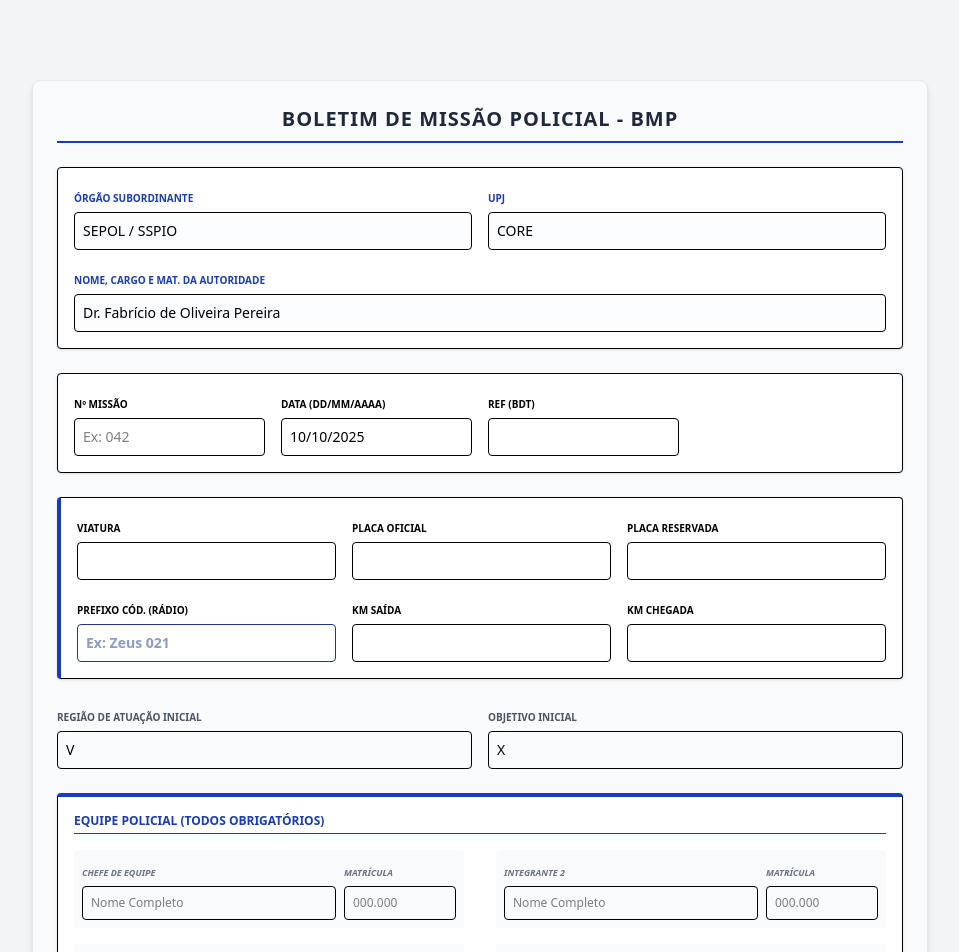
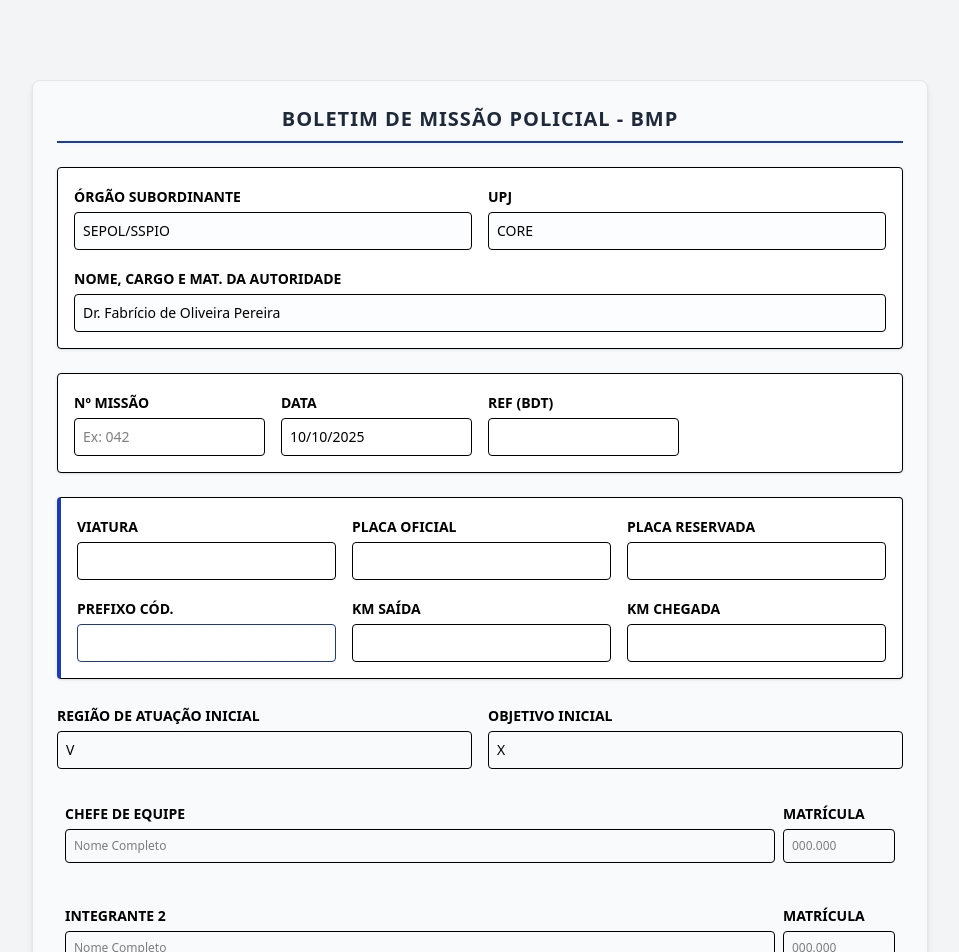
Before and after one commit to dustein/core-bmp, a React (Vite) app: page / in a window 1280 px wide. Shown: the top 952 px of the page, without its empty margins (160-1119 px from the left). Built offline with nearby package versions, Linux system fonts and the light colour scheme.

Commit message:
ajustes no FormStart

```diff
--- a/src/FormStart.tsx
+++ b/src/FormStart.tsx
@@ -1,190 +1,3 @@
-// import { useForm, useFieldArray } from "react-hook-form"; // Importe o useFieldArray
-// import { zodResolver } from "@hookform/resolvers/zod";
-// import { formSchema, type FormData } from "./assets/formSchema";
-
-// export function FormStart({ onPreview }: { onPreview: (data: FormData) => void }) {
-//   const {
-//     register,
-//     handleSubmit,
-//     control, // Necessário para o FieldArray
-//     formState: { errors }
-//   } = useForm<FormData>({
-//     resolver: zodResolver(formSchema),
-//     defaultValues: {
-//       orgaoSubordinante: "SEPOL / SSPIO",
-//       upj: "CORE",
-//       regiaoAtuacao: "V",
-//       autoridade: "Dr. Fabrício de Oliveira Pereira",
-//       ano: "2025",
-//       objetivo: "X",
-//       data: "10/10/2025",
-//       // Iniciamos com 4 campos vazios
-//       equipe: [
-//         { nome: "", mat: "" },
-//         { nome: "", mat: "" },
-//         { nome: "", mat: "" },
-//         { nome: "", mat: "" },
-//       ]
-//     }
-//   });
-
-//   const { fields } = useFieldArray({
-//     control,
-//     name: "equipe",
-//   });
-
-
-//   return (
-//     <div className="max-w-4xl mx-auto p-6 bg-gray-50 rounded-lg shadow-md my-10 font-sans">
-//       <h2 className="text-xl font-bold text-gray-800 mb-6 border-b pb-2 text-center uppercase">
-//         Boletim de Missão Policial - BMP
-//       </h2>
-
-//       <form onSubmit={handleSubmit(onPreview)} className="space-y-6">
-
-//         {/* SEÇÃO 1: CABEÇALHO E AUTORIDADE (Agora Editáveis) */}
-//         <div className="grid grid-cols-1 md:grid-cols-2 gap-4 bg-white p-4 rounded border shadow-sm">
-//           <div>
-//             <label className="text-xs font-bold text-blue-800 uppercase">Órgão Subordinante</label>
-//             <input {...register("orgaoSubordinante")} className="w-full border p-2 rounded mt-1 text-sm bg-blue-50/30" />
-//           </div>
-//           <div>
-//             <label className="text-xs font-bold text-blue-800 uppercase">UPJ</label>
-//             <input {...register("upj")} className="w-full border p-2 rounded mt-1 text-sm bg-blue-50/30" />
-//           </div>
-//           <div className="md:col-span-2">
-//             <label className="text-xs font-bold text-blue-800 uppercase">Nome, Cargo e Mat. da Autoridade</label>
-//             <input {...register("autoridade")} className="w-full border p-2 rounded mt-1 text-sm bg-blue-50/30" />
-//           </div>
-//         </div>
-
-//         {/* SEÇÃO 2: DADOS DA MISSÃO */}
-//         <div className="grid grid-cols-2 md:grid-cols-4 gap-4">
-//           <div>
-//             <label className="text-xs font-bold uppercase">Nº Missão</label>
-//             <input {...register("missaoNumero")} className="w-full border p-2 rounded mt-1" placeholder="Ex: 042" />
-//           </div>
-//           <div>
-//             <label className="text-xs font-bold uppercase">Data (DD/MM)</label>
-//             <input {...register("data")} className="w-full border p-2 rounded mt-1" />
-//           </div>
-//           <div>
-//             <label className="text-xs font-bold uppercase">Ref (BDT)</label>
-//             <input {...register("referencia")} className="w-full border p-2 rounded mt-1" />
-//           </div>
-//         </div>
-
-//         {/* SEÇÃO 3: VIATURA E KM */}
-//         <div className="grid grid-cols-2 md:grid-cols-3 gap-4 bg-white p-4 rounded border shadow-sm">
-//           <div>
-//             <label className="text-xs font-bold uppercase">Viatura</label>
-//             <input {...register("viatura")} className="w-full border p-2 rounded mt-1" />
-//           </div>
-//           <div>
-//             <label className="text-xs font-bold uppercase">Placa Oficial</label>
-//             <input {...register("placaOficial")} className="w-full border p-2 rounded mt-1" />
-//           </div>
-//           <div>
-//             <label className="text-xs font-bold uppercase">Placa Reservada</label>
-//             <input {...register("placaReservada")} className="w-full border p-2 rounded mt-1" />
-//           </div>
-//           <div>
-//             <label className="text-xs font-bold uppercase">KM Saída</label>
-//             <input {...register("kmSaida")} className="w-full border p-2 rounded mt-1" />
-//           </div>
-//           <div>
-//             <label className="text-xs font-bold uppercase">KM Chegada</label>
-//             <input {...register("kmChegada")} className="w-full border p-2 rounded mt-1" />
-//           </div>
-//         </div>
-
-//         {/* SEÇÃO 4: REGIÃO E OBJETIVO */}
-//         <div className="grid grid-cols-1 md:grid-cols-2 gap-4">
-//           <div>
-//             <label className="text-xs font-bold uppercase">Região de Atuação Inicial</label>
-//             <input {...register("regiaoAtuacao")} className="w-full border p-2 rounded mt-1 text-sm" />
-//           </div>
-//           <div>
-//             <label className="text-xs font-bold uppercase">Objetivo Inicial</label>
-//             <input {...register("objetivo")} className="w-full border p-2 rounded mt-1 text-sm" />
-//           </div>
-//         </div>
-
-//       {/* SEÇÃO 5: EQUIPE POLICIAL */}
-//         <div className="bg-white p-4 rounded border shadow-sm space-y-4">
-//           <h3 className="text-xs font-bold text-blue-800 uppercase border-b pb-1">Equipe Policial</h3>
-
-//           <div className="grid grid-cols-1 md:grid-cols-2 gap-x-8 gap-y-4">
-//             {fields.map((field, index) => (
-//               <div key={field.id} className="flex gap-2 items-start">
-//                 <div className="flex-1">
-//                   <label className="text-[10px] font-bold uppercase text-gray-500">
-//                     {index === 0 ? "Chefe de Equipe" : `Policial ${index + 1}`}
-//                   </label>
-//                   <input
-//                     {...register(`equipe.${index}.nome`)}
-//                     placeholder="Nome Completo"
-//                     className="w-full border p-2 rounded mt-1 text-sm focus:ring-1 focus:ring-blue-400"
-//                   />
-//                   {errors.equipe?.[index]?.nome && <p className="text-red-500 text-[9px]">{errors.equipe[index]?.nome?.message}</p>}
-//                 </div>
-//                 <div className="w-32">
-//                   <label className="text-[10px] font-bold uppercase text-gray-500">Matrícula</label>
-//                   <input
-//                     {...register(`equipe.${index}.mat`)}
-//                     placeholder="000.000-0"
-//                     className="w-full border p-2 rounded mt-1 text-sm focus:ring-1 focus:ring-blue-400"
-//                   />
-//                   {errors.equipe?.[index]?.mat && <p className="text-red-500 text-[9px]">{errors.equipe[index]?.mat?.message}</p>}
-//                 </div>
-//               </div>
-//             ))}
-//           </div>
-//         </div>
-
-//         {/* SEÇÃO 5: RELATO */}
-//         <div>
-//           <label className="text-xs font-bold uppercase">Resumo da Missão</label>
-//           <textarea
-//             {...register("resumo")}
-//             className="w-full border p-2 rounded mt-1 h-40 text-sm font-mono focus:ring-2 focus:ring-blue-500"
-//             placeholder="Relate o desenvolvimento da missão..."
-//           />
-//           {errors.resumo && <p className="text-red-600 text-[10px] mt-1 font-bold">{errors.resumo.message}</p>}
-//         </div>
-
-//         <button
-//           type="submit"
-//           className="w-full bg-blue-800 text-white font-bold py-4 rounded-lg hover:bg-blue-900 transition-all shadow-lg active:scale-[0.98]"
-//         >
-//           GERAR DOCUMENTO PARA IMPRESSÃO
-//         </button>
-//       </form>
-//     </div>
-//   );
-// }
-
-
-
-
-
-
-
-
-
-
-
-
-
-
-
-
-
-
-
-
-
-
 import { useForm, useFieldArray, type FieldErrors } from "react-hook-form"; // Corrigido para type-only import
 import { zodResolver } from "@hookform/resolvers/zod";
 import { formSchema, type FormData } from "./assets/formSchema";
@@ -198,7 +11,7 @@ export function FormStart({ onPreview }: { onPreview: (data: FormData) => void }
   } = useForm<FormData>({
     resolver: zodResolver(formSchema),
     defaultValues: {
-      orgaoSubordinante: "SEPOL / SSPIO",
+      orgaoSubordinante: "SEPOL/SSPIO",
       upj: "CORE",
       regiaoAtuacao: "V",
       autoridade: "Dr. Fabrício de Oliveira Pereira",
@@ -234,7 +47,7 @@ export function FormStart({ onPreview }: { onPreview: (data: FormData) => void }
   // Tipagem corrigida para satisfazer o ESLint e o verbatimModuleSyntax
   const aoDarErro = (err: FieldErrors<FormData>) => {
     console.error("Campos pendentes de preenchimento:", err);
-    alert("Por favor, preencha todos os campos obrigatórios (Equipe, Missão, KM, etc).");
+    alert("Verifique campo de preenchimento obrigatório...");
   };
 
   return (
@@ -248,15 +61,15 @@ export function FormStart({ onPreview }: { onPreview: (data: FormData) => void }
         {/* SEÇÃO 1: CABEÇALHO E AUTORIDADE */}
         <div className="grid grid-cols-1 md:grid-cols-2 gap-4 bg-white p-4 rounded border shadow-sm">
           <div>
-            <label className="text-[10px] font-bold text-blue-800 uppercase">Órgão Subordinante</label>
+            <label className="text-sm font-bold uppercase">Órgão Subordinante</label>
             <input {...register("orgaoSubordinante")} className="w-full border p-2 rounded mt-1 text-sm bg-blue-50/20" />
           </div>
           <div>
-            <label className="text-[10px] font-bold text-blue-800 uppercase">UPJ</label>
+            <label className="text-sm font-bold uppercase">UPJ</label>
             <input {...register("upj")} className="w-full border p-2 rounded mt-1 text-sm bg-blue-50/20" />
           </div>
           <div className="md:col-span-2">
-            <label className="text-[10px] font-bold text-blue-800 uppercase">Nome, Cargo e Mat. da Autoridade</label>
+            <label className="text-sm font-bold uppercase">Nome, Cargo e Mat. da Autoridade</label>
             <input {...register("autoridade")} className="w-full border p-2 rounded mt-1 text-sm bg-blue-50/20" />
           </div>
         </div>
@@ -264,98 +77,126 @@ export function FormStart({ onPreview }: { onPreview: (data: FormData) => void }
         {/* SEÇÃO 2: DADOS DA MISSÃO */}
         <div className="grid grid-cols-2 md:grid-cols-4 gap-4 bg-white p-4 rounded border shadow-sm">
           <div>
-            <label className="text-[10px] font-bold uppercase">Nº Missão</label>
+            <label className="text-sm font-bold uppercase">Nº Missão</label>
             <input {...register("missaoNumero")} className="w-full border p-2 rounded mt-1 text-sm" placeholder="Ex: 042" />
+            {errors.missaoNumero && (
+              <p className="text-red-600 text-sm font-bold italic">{errors.missaoNumero.message}</p>
+            )}
           </div>
           <div>
-            <label className="text-[10px] font-bold uppercase">Data (DD/MM/AAAA)</label>
+            <label className="text-sm font-bold uppercase">Data</label>
             <input {...register("data")} className="w-full border p-2 rounded mt-1 text-sm" />
+            {errors.missaoNumero && (
+                <p className="text-red-600 text-sm font-bold italic">{errors.missaoNumero.message}</p>
+            )}
           </div>
           <div>
-            <label className="text-[10px] font-bold uppercase">Ref (BDT)</label>
+            <label className="text-sm font-bold uppercase">Ref (BDT)</label>
             <input {...register("referencia")} className="w-full border p-2 rounded mt-1 text-sm" />
+            {errors.missaoNumero && (
+                <p className="text-red-600 text-sm font-bold italic">{errors.missaoNumero.message}</p>
+            )}
           </div>
         </div>
 
         {/* SEÇÃO 3: VIATURA E KM */}
         <div className="grid grid-cols-2 md:grid-cols-3 gap-4 bg-white p-4 rounded border shadow-sm border-l-4 border-l-blue-800">
           <div>
-            <label className="text-[10px] font-bold uppercase">Viatura</label>
+            <label className="text-sm font-bold uppercase">Viatura</label>
             <input {...register("viatura")} className="w-full border p-2 rounded mt-1 text-sm" />
+            {errors.missaoNumero && (
+                <p className="text-red-600 text-sm font-bold italic">{errors.missaoNumero.message}</p>
+            )}
           </div>
           <div>
-            <label className="text-[10px] font-bold uppercase">Placa Oficial</label>
+            <label className="text-sm font-bold uppercase">Placa Oficial</label>
             <input {...register("placaOficial")} className="w-full border p-2 rounded mt-1 text-sm" />
           </div>
           <div>
-            <label className="text-[10px] font-bold uppercase">Placa Reservada</label>
+            <label className="text-sm font-bold uppercase">Placa Reservada</label>
             <input {...register("placaReservada")} className="w-full border p-2 rounded mt-1 text-sm" />
           </div>
           <div>
-            <label className="text-[10px] font-bold uppercase">Prefixo Cód. (Rádio)</label>
-            <input {...register("prefixoCod")} className="w-full border p-2 rounded mt-1 text-sm font-bold text-blue-900" placeholder="Ex: Zeus 021" />
+            <label className="text-sm font-bold uppercase">Prefixo Cód.</label>
+            <input {...register("prefixoCod")} className="w-full border p-2 rounded mt-1 text-sm font-bold text-blue-900" />
           </div>
           <div>
-            <label className="text-[10px] font-bold uppercase">KM Saída</label>
+            <label className="text-sm font-bold uppercase">KM Saída</label>
             <input {...register("kmSaida")} className="w-full border p-2 rounded mt-1 text-sm" />
+            {errors.missaoNumero && (
+                <p className="text-red-600 text-sm font-bold italic">{errors.missaoNumero.message}</p>
+            )}
           </div>
           <div>
-            <label className="text-[10px] font-bold uppercase">KM Chegada</label>
+            <label className="text-sm font-bold uppercase">KM Chegada</label>
             <input {...register("kmChegada")} className="w-full border p-2 rounded mt-1 text-sm" />
+            {errors.missaoNumero && (
+                <p className="text-red-600 text-sm font-bold italic">{errors.missaoNumero.message}</p>
+            )}
           </div>
         </div>
 
         {/* SEÇÃO 4: REGIÃO E OBJETIVO */}
         <div className="grid grid-cols-1 md:grid-cols-2 gap-4">
           <div>
-            <label className="text-[10px] font-bold uppercase text-gray-600">Região de Atuação Inicial</label>
+            <label className="text-sm font-bold uppercase">Região de Atuação Inicial</label>
             <input {...register("regiaoAtuacao")} className="w-full border p-2 rounded mt-1 text-sm" />
           </div>
           <div>
-            <label className="text-[10px] font-bold uppercase text-gray-600">Objetivo Inicial</label>
+            <label className="text-sm font-bold uppercase">Objetivo Inicial</label>
             <input {...register("objetivo")} className="w-full border p-2 rounded mt-1 text-sm" />
           </div>
         </div>
 
         {/* SEÇÃO 5: EQUIPE POLICIAL */}
-        <div className="bg-white p-4 rounded border shadow-sm space-y-4 border-t-4 border-t-blue-800">
-          <h3 className="text-xs font-bold text-blue-800 uppercase border-b pb-1">Equipe Policial (Todos Obrigatórios)</h3>
-
-          <div className="grid grid-cols-1 md:grid-cols-2 gap-x-8 gap-y-4">
-            {fields.map((field, index) => (
-              <div key={field.id} className="flex gap-2 items-start bg-gray-50 p-2 rounded">
+        {fields.map((field, index) => {
+          return (
+            <div key={field.id} className="flex gap-2 items-start p-2 rounded relative">
               <div className="flex-1">
-                  <label className="text-[9px] font-bold uppercase text-gray-500 italic">
+                <label className="text-sm font-bold uppercase">
                   {index === 0 ? "Chefe de Equipe" : `Integrante ${index + 1}`}
                 </label>
                 <input
                   {...register(`equipe.${index}.nome` as const)}
                   placeholder="Nome Completo"
-                    className="w-full border p-2 rounded mt-1 text-xs focus:ring-1 focus:ring-blue-400"
+                  className={`w-full border p-2 rounded mt-1 text-xs focus:ring-1 ${
+                    index === 0 && errors.equipe ? "border-red-500 focus:ring-red-400" : "focus:ring-blue-400"
+                  }`}
                 />
+
+                {/* O erro agora é exibido via errors.equipe.message, conforme definido no seu .refine() */}
+                {index === 0 && errors.equipe?.message && (
+                  <p className="text-red-600 text-sm font-bold mt-1">
+                    {errors.equipe.message}
+                  </p>
+                )}
               </div>
+
               <div className="w-28">
-                  <label className="text-[9px] font-bold uppercase text-gray-500 italic">Matrícula</label>
+                <label className="text-sm font-bold uppercase">Matrícula</label>
                 <input
                   {...register(`equipe.${index}.mat` as const)}
                   placeholder="000.000"
-                    className="w-full border p-2 rounded mt-1 text-xs focus:ring-1 focus:ring-blue-400"
+                  className={`w-full border p-2 rounded mt-1 text-xs focus:ring-1 ${
+                    index === 0 && errors.equipe ? "border-red-500" : ""
+                  }`}
                 />
               </div>
             </div>
-            ))}
-          </div>
-        </div>
+          );
+        })}
 
         {/* SEÇÃO 6: RELATO */}
         <div>
-          <label className="text-xs font-bold uppercase text-blue-800">Resumo das Missões Desempenhadas</label>
+          <label className="text-sm font-bold uppercase">Resumo das Missões Desempenhadas</label>
           <textarea
             {...register("resumo")}
             className="w-full border p-3 rounded mt-1 h-40 text-sm font-mono focus:ring-2 focus:ring-blue-800 outline-none shadow-inner"
             placeholder="Relate detalhadamente as missões do dia..."
           />
-          {errors.resumo && <p className="text-red-600 text-[10px] mt-1 font-bold italic">{errors.resumo.message}</p>}
+          {errors.resumo && (
+            <p className="text-red-600 text-sm font-bold italic">{errors.resumo.message}</p>
+          )}
         </div>
 
         <button
--- a/src/assets/formSchema.ts
+++ b/src/assets/formSchema.ts
@@ -6,25 +6,32 @@ export const formSchema = z.object({
   regiaoAtuacao: z.string(),
   autoridade: z.string(),
   objetivo: z.string(),
+  placaOficial: z.string().optional(),
+  placaReservada: z.string().optional(),
+  prefixoCod: z.string().optional(),
 
-  missaoNumero: z.string().min(1, "Nº obrigatório"),
+  missaoNumero: z.string().min(1, "Nº BMP Obrigatório"),
   data: z.string().min(1, "Informe a data"),
   referencia: z.string().min(1, "Informe o BDT"),
   viatura: z.string().min(1, "Informe a viatura"),
-  kmSaida: z.string().min(1, "KM obrigatório"),
-  kmChegada: z.string().min(1, "KM chegada obrogatorio"),
+  kmSaida: z.string().min(1, "KM de Saída Obrigatório"),
+  kmChegada: z.string().min(1, "KM de Chegada Obrigatório"),
   resumo: z.string().min(1, "Preencha as missões desempenhadas"),
-  placaOficial: z.string().min(4, "Preencha a placa oficial"),
-  prefixoCod: z.string().min(4, "Preencha o Prefixo"),
 
-  placaReservada: z.string().optional(),
 
   equipe: z.array(
     z.object({
-      nome: z.string().min(1, "Nome obrigatório"),
-      mat: z.string().min(1, "Matrícula obrigatória"),
+      nome: z.string().optional(),
+      mat: z.string().optional(),
     })
-  ).length(4),
-});
+    ).refine((data) => {
+      // Validação: O primeiro integrante (index 0) DEVE ter nome e mat preenchidos
+      const chefe = data[0];
+      return chefe?.nome && chefe.nome.trim() !== "" && chefe?.mat && chefe.mat.trim() !== "";
+    }, {
+      message: "O Chefe de Equipe (primeira linha) é obrigatório",
+      path: [0, "nome"], // Aponta o erro para o nome do primeiro integrante
+    }),
+  });
 
 export type FormData = z.infer<typeof formSchema>;
--- a/src/services/pdfService.ts
+++ b/src/services/pdfService.ts
@@ -1,7 +1,7 @@
 import { jsPDF } from "jspdf";
 import type { FormData } from "../assets/formSchema";
-// 1. Importe a imagem diretamente
-import logoPCERJ from "../../public/logo-RJ.png";
+
+import logoPCERJ from "../assets/logo-RJ.png";
 
 
 function renderizarGuia(doc: jsPDF) {
@@ -154,32 +154,31 @@ export const gerarPDFOficial = async (dados: FormData) => {
   yPos += 8;
 
   // --- BLOCO 7: EQUIPE POLICIAL ---
-  dados.equipe.forEach((p, index) => {
+  for (let i = 0; i < 4; i++) {
+    const p = dados.equipe[i]; // Tenta pegar o integrante na posição i
+
+    doc.setFontSize(7);
+    doc.setTextColor(60, 60, 60);
+    const rotulo = i === 0 ? "EQUIPE POLICIAL/CHEFE:" : "NOME:";
+    const inicioLinhaNome = i === 0 ? 47 : 25;
+
+    // 1. Desenha os rótulos fixos
+    doc.text(rotulo, margemEsq, yPos);
+    doc.line(inicioLinhaNome, yPos, 145, yPos);
+    doc.text("MAT:", 150, yPos);
+    doc.line(160, yPos, 195, yPos);
+
+    // 2. Preenche os dados APENAS se o integrante existir
     if (p && p.nome) {
-      doc.setFontSize(8);
-      doc.setTextColor(60, 60, 60);
-      const rotulo = index === 0 ? "EQUIPE POLICIAL/CHEFE" : "NOME";
-      const inicioLinhaNome = index === 0 ? 51 : 25;
-      doc.text(rotulo, margemEsq, yPos);
-      doc.line(inicioLinhaNome, yPos, 140, yPos);
-
-    // 4. Desenha o campo MAT (este permanece fixo no final da linha)
-      doc.text("MAT:", 143, yPos);
-      doc.line(150, yPos, 191, yPos);
-
-      // 5. Preenche os dados (ajustando o X para o texto começar logo após o início da linha)
       doc.setFontSize(10);
       doc.setTextColor(0, 0, 0);
-      doc.text((p.nome || ""), inicioLinhaNome + 2, yPos - 1);
-      doc.text(p.mat || "", 151, yPos - 1);
+      doc.text((p.nome || "").toUpperCase(), inicioLinhaNome + 2, yPos - 1);
+      doc.text(p.mat || "", 162, yPos - 1);
+    }
+
+    // 3. Incrementa o Y para a próxima linha (mesmo que esteja vazia)
       yPos += 8;
     }
-  });
-
-  // --- BLOCO 8: TABELA DE REGIÕES ---
-  yPos += 2;
-  doc.setFont("helvetica", "bold");
-  doc.setFontSize(8);
 
 // --- BLOCO 8: TABELA DE REGIÕES ---
   yPos += 2;
@@ -190,8 +189,8 @@ export const gerarPDFOficial = async (dados: FormData) => {
   yPos += 4;
 
   const colunasX = [15, 35, 75, 100, 125, 195];
-  const alturaCabecalho = 10; // Maior altura para os títulos
-  const alturaLinhaBranco = 6; // Altura menor para as linhas de preenchimento
+  const alturaCabecalho = 11; // Maior altura para os títulos
+  const alturaLinhaBranco = 7; // Altura menor para as linhas de preenchimento
   const totalLinhasBranco = 4;
   const alturaTotalTabela = alturaCabecalho + (totalLinhasBranco * alturaLinhaBranco);
 
@@ -241,7 +240,7 @@ export const gerarPDFOficial = async (dados: FormData) => {
   doc.setFontSize(10);
   doc.setTextColor(60, 60, 60);
   doc.text("RESUMO DA MISSÃO", 105, yPos, { align: "center" });
-  doc.line(105 - (35 / 2), yPos+1, 105 + (35 / 2), yPos+1);
+  doc.line(105 - (37 / 2), yPos+1, 105 + (37 / 2), yPos+1);
   yPos += 5;
 
   doc.setFont("helvetica", "normal");
@@ -263,6 +262,8 @@ export const gerarPDFOficial = async (dados: FormData) => {
 
   // --- RODAPÉ FIXO ---
   doc.setFont("helvetica", "normal");
+  doc.setFontSize(7);
+  doc.setTextColor(60, 60, 60);
   const footerY = 285;
   doc.line(115, 265, 195, 265);
   doc.text("(LOCAL E DATA)", 155, 269, { align: "center" });
```
Also changed, not shown: src/assets/logo-RJ.png (added), 1 other file (tests, documents, lock files or other folders). Lines whose indentation alone changed are shown as unchanged.
